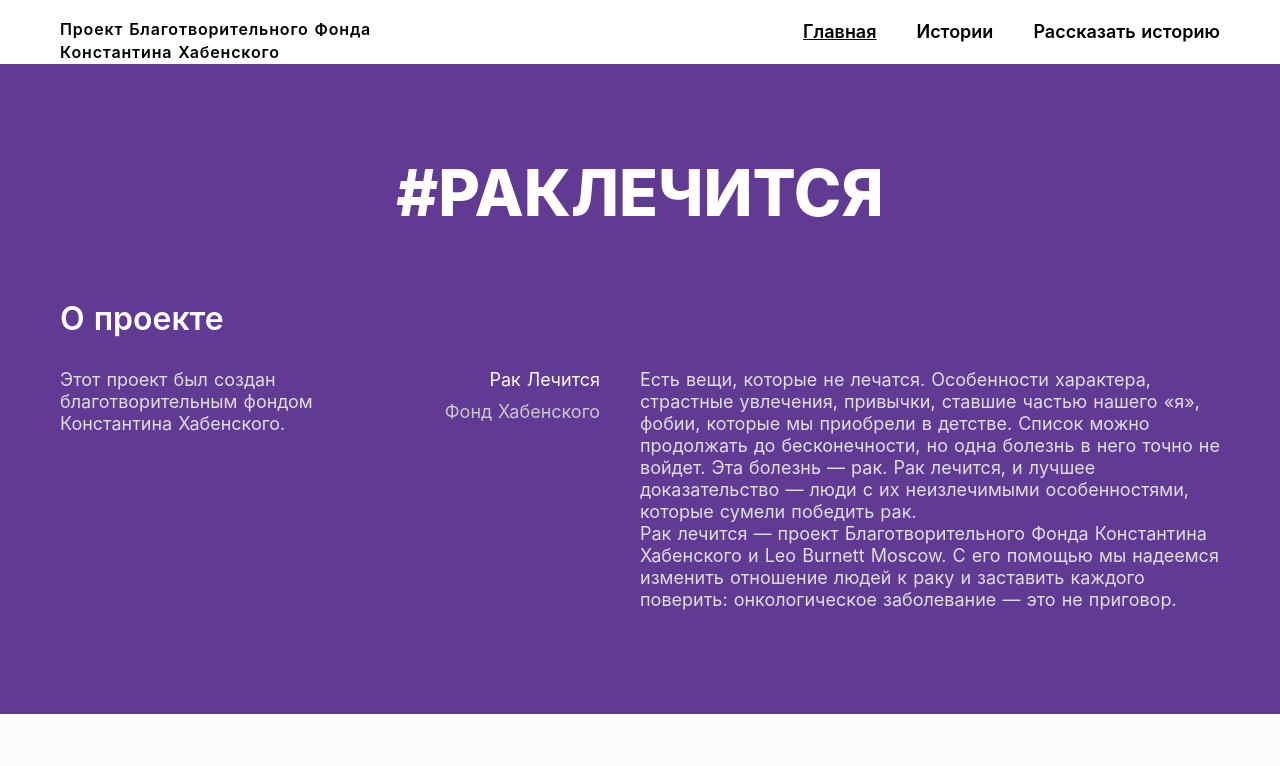
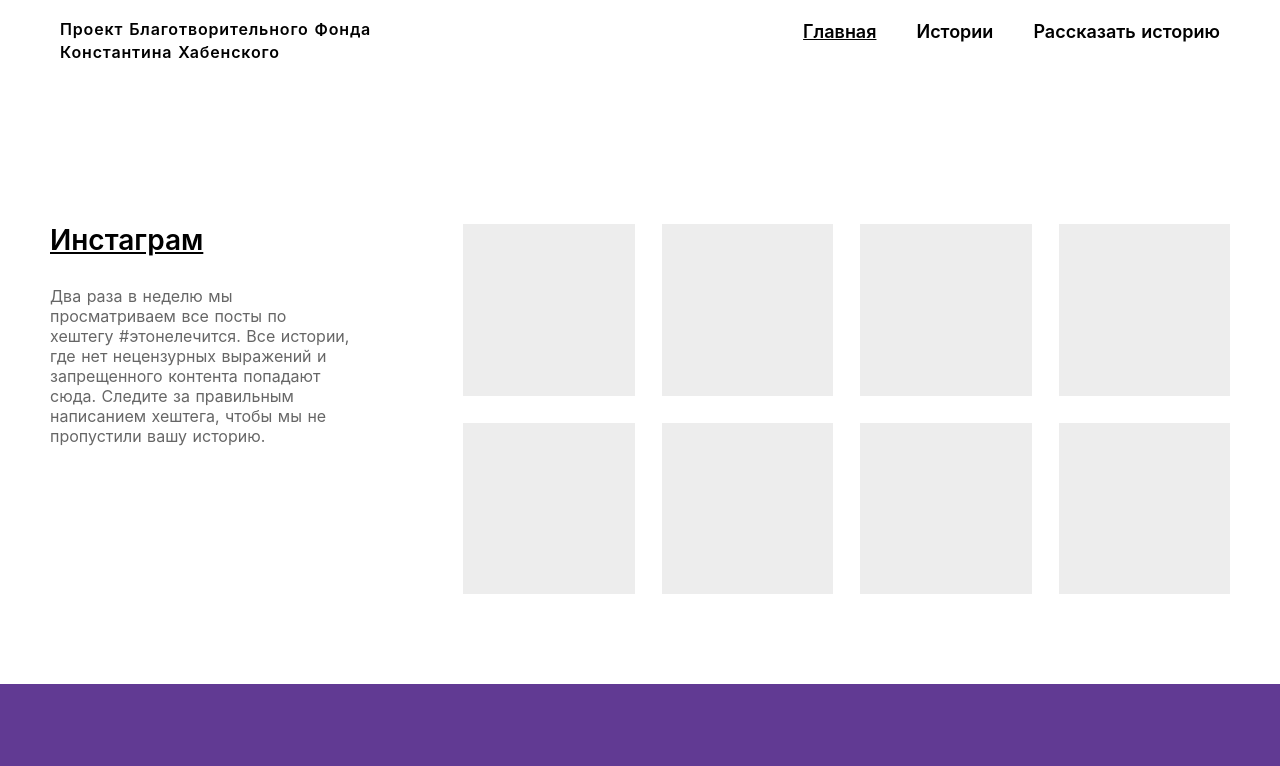
Before and after one commit to sanyamaks/nuxt-training, a Nuxt app: page / in a window 1280 px wide. Shown: the top 766 px of the page. Built offline with nearby package versions, Linux system fonts and the light colour scheme.

Commit message:
Компонент Instagram, зарегистрирован в Index.vue

```diff
--- /dev/null
+++ b/components/Instagram.vue
@@ -0,0 +1,153 @@
+<template>
+  <section class="instagram">
+    <div class="instagram__container">
+      <div class="instagram__side">
+        <h2 class="insagram__title">Инстаграм</h2>
+        <!-- заменить на компоненту -->
+
+        <p class="instagram__text">
+          Два раза в неделю мы просматриваем все посты по хештегу #этонелечится.
+          Все истории, где нет нецензурных выражений и запрещенного контента
+          попадают сюда. Следите за правильным написанием хештега, чтобы мы не
+          пропустили вашу историю.
+        </p>
+      </div>
+
+      <ul class="instagram__items">
+        <!-- сделать v-for для элементов li -->
+        <li class="instagram__item">
+          <a href="/" class="instagram__link" target="_blank"></a>
+        </li>
+        <!-- вставить ссылки nuxt -->
+        <li class="instagram__item">
+          <a href="/" class="instagram__link" target="_blank"></a>
+        </li>
+        <li class="instagram__item">
+          <a href="/" class="instagram__link" target="_blank"></a>
+        </li>
+        <li class="instagram__item">
+          <a href="/" class="instagram__link" target="_blank"></a>
+        </li>
+        <li class="instagram__item">
+          <a href="/" class="instagram__link" target="_blank"></a>
+        </li>
+        <li class="instagram__item">
+          <a href="/" class="instagram__link" target="_blank"></a>
+        </li>
+        <li class="instagram__item">
+          <a href="/" class="instagram__link" target="_blank"></a>
+        </li>
+        <li class="instagram__item">
+          <a href="/" class="instagram__link" target="_blank"></a>
+        </li>
+      </ul>
+    </div>
+  </section>
+</template>
+
+<script>
+export default {};
+</script>
+
+<style scoped>
+.instagram {
+  padding: 100px 60px;
+}
+
+.instagram__container {
+  margin: 0 auto;
+  margin-top: 70px;
+  width: 100%;
+  max-width: 1320px;
+
+  display: grid;
+  grid-template-columns: 1fr 65%;
+}
+
+.instagram__side {
+  display: flex;
+  flex-direction: column;
+}
+
+.insagram__title {
+  font-weight: 600;
+  font-size: 32px;
+  line-height: 36px;
+  text-decoration-line: underline;
+
+  color: #000000;
+}
+
+.instagram__text {
+  margin-top: 32px; /* PP */
+  font-size: 18px;
+  line-height: 22px;
+  max-width: 340px;
+
+  color: #666666;
+}
+
+.instagram__items {
+  padding: 0;
+  margin: 0;
+
+  display: grid;
+  grid-template-columns: repeat(4, 1fr);
+  grid-template-rows: repeat(2, 1fr);
+  grid-gap: 30px;
+}
+
+.instagram__item {
+  list-style: none;
+  padding: 0;
+  margin: 0;
+  width: 100%;
+  padding-top: 100%;
+  position: relative;
+
+  background-color: #ededed;
+}
+
+.instagram__link {
+  position: absolute;
+  top: 0;
+  left: 0;
+  right: 0;
+  bottom: 0;
+}
+
+@media screen and (max-width: 1280px) {
+  .instagram {
+    padding: 90px 50px;
+  }
+
+  .insagram__title {
+    font-size: 28px;
+    line-height: 32px;
+  }
+
+  .instagram__text {
+    margin-top: 30px; /* PP */
+    font-size: 16px;
+    line-height: 20px;
+    max-width: 305px;
+  }
+
+  .instagram__items {
+    grid-gap: 27px;
+  }
+}
+
+@media screen and (max-width: 1024px) {
+  /* поправить в соответсвии с мобильным макетом */
+  .instagram__container {
+    display: flex;
+    flex-direction: column;
+  }
+
+  .instagram__text {
+    max-width: unset;
+    margin-bottom: 27px;
+  }
+}
+</style>
--- a/pages/index.vue
+++ b/pages/index.vue
@@ -1,14 +1,19 @@
 <template>
-  <about-us></about-us>
+  <div>
+    <instagram></instagram>
+    <about-us></about-us>
+  </div>
 </template>
 
 <script>
 import Panel from '@/components/Panel';
 import VideoIframe from '@/components/VideoIframe';
+import Instagram from '@/components/Instagram';
 import AboutUs from '@/components/AboutUs';
 export default {
   components: {
     'about-us': AboutUs,
+    instagram: Instagram,
   },
 };
 </script>
```
